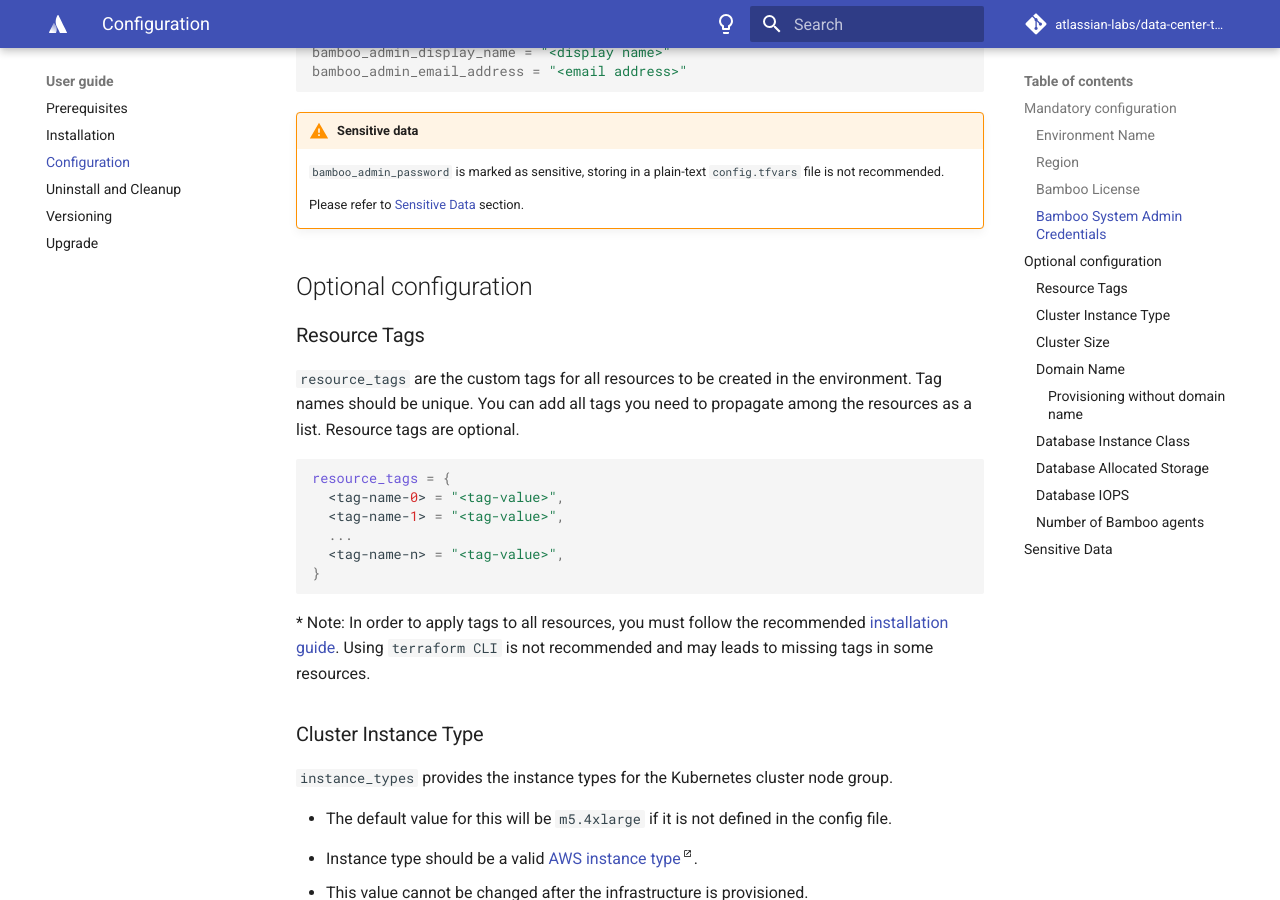
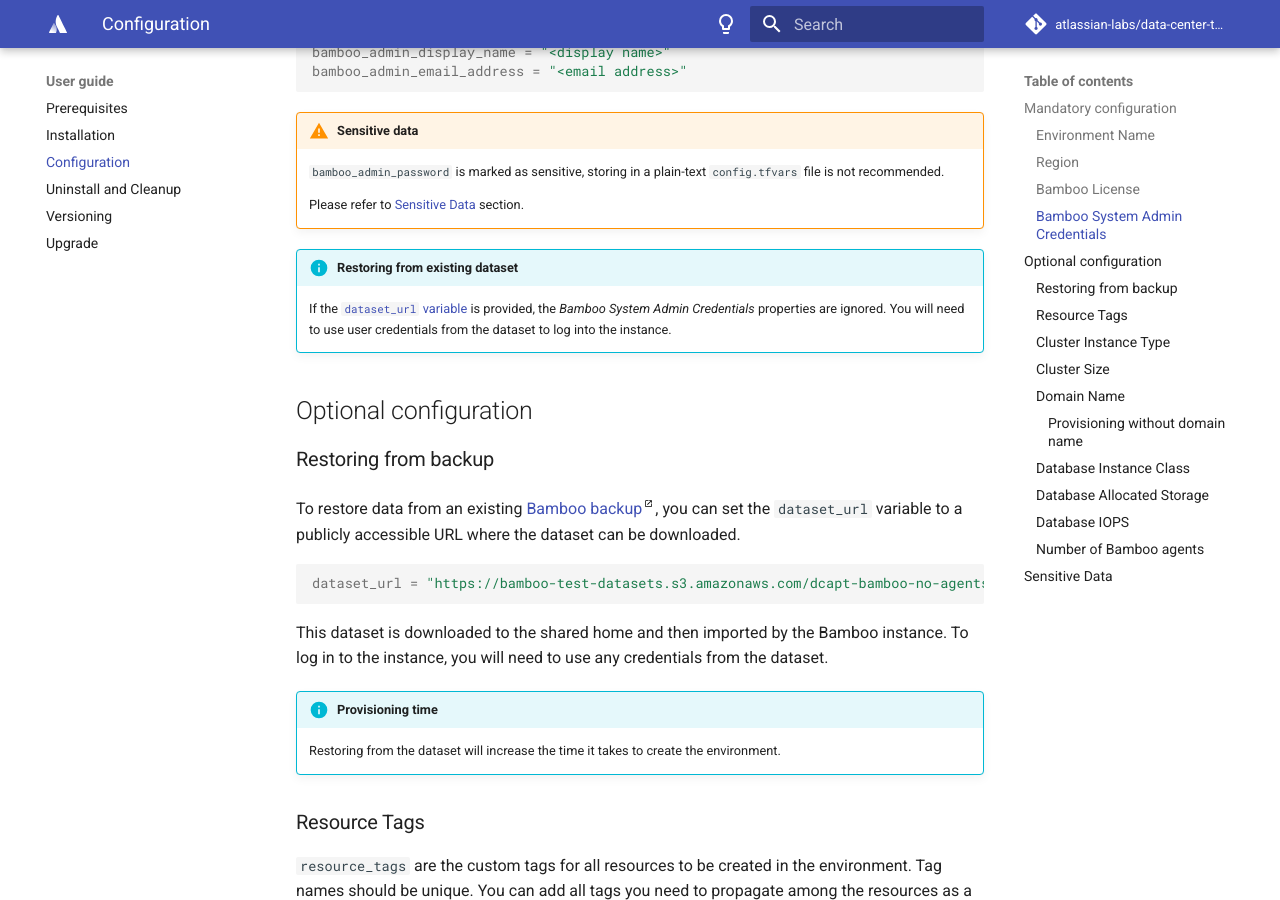
Before and after one commit to atlassian-labs/data-center-terraform, an MkDocs documentation site: the page built from docs/docs/userguide/CONFIGURATION.md, in a window 1280 px wide and 900 px high, scrolled down 2099 px. Built offline with MkDocs 1.6.1 and Material for MkDocs 9.7.7, drawn with Linux system fonts in a browser that asks for light colours; comment, search, counter and statistics services are not loaded.

Commit message:
TFKUBE-205: Add docs for dataset import (#93)
* TFKUBE-205: Add docs for dataset import

* Update wording

````diff
--- a/docs/docs/userguide/CONFIGURATION.md
+++ b/docs/docs/userguide/CONFIGURATION.md
@@ -94,8 +94,26 @@
 
     Please refer to [Sensitive Data](#sensitive-data) section.
 
+!!!info "Restoring from existing dataset"
+    If the [`dataset_url` variable](#restoring-from-backup) is provided, the _Bamboo System Admin Credentials_ properties are ignored.
+    You will need to use user credentials from the dataset to log into the instance.
+
 
 ## Optional configuration
+
+### Restoring from backup
+To restore data from an existing [Bamboo backup](https://confluence.atlassian.com/bamboo/exporting-data-for-backup-289277255.html){.external},
+you can set the `dataset_url` variable to a publicly accessible URL where the dataset can be downloaded.
+
+```terraform
+dataset_url = "https://bamboo-test-datasets.s3.amazonaws.com/dcapt-bamboo-no-agents.zip"
+```
+
+This dataset is downloaded to the shared home and then imported by the Bamboo instance. To log in to the instance,
+you will need to use any credentials from the dataset.
+
+!!!info "Provisioning time"
+    Restoring from the dataset will increase the time it takes to create the environment.
 
 ### Resource Tags
 `resource_tags` are the custom tags for all resources to be created in the environment. Tag names should be unique.
````
Also changed, not shown: docs/docs/userguide/CLEANUP.md (+1 -1 lines), docs/docs/userguide/INSTALLATION.md (+1 -1 lines), docs/docs/userguide/PREREQUISITES.md (+2 -2 lines), 1 other file.
